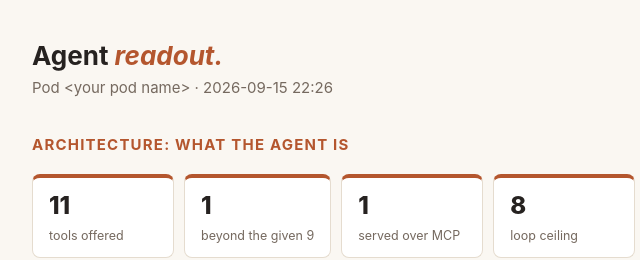
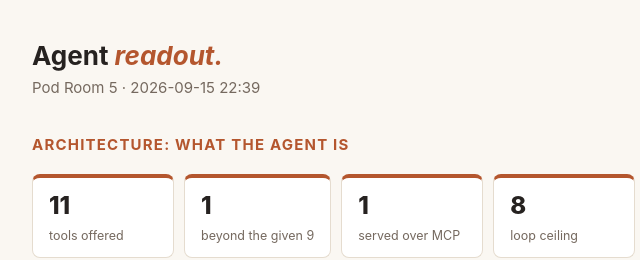
Before and after one commit to KCosAcc/BasecampRoom5, a plain HTML site: page readout.html in a window 1280 px wide. Shown: the top 260 px of the page, 168-808 px from the left. Drawn offline with Linux system fonts and the light colour scheme.

```diff
--- a/readout.html
+++ b/readout.html
@@ -1,5 +1,5 @@
 <!doctype html><meta charset='utf-8'>
-<title>Agent readout: &lt;your pod name&gt;</title>
+<title>Agent readout: Room 5</title>
 <style>
 body { font: 15px/1.5 -apple-system, BlinkMacSystemFont, 'Segoe UI', sans-serif;
   background: #faf7f2; color: #262220; margin: 0; padding: 36px 28px 64px; }
@@ -38,7 +38,7 @@
 .foot { color: #a2968b; font-size: 12px; margin-top: 40px; }
 </style><div class='page'>
 <h1>Agent <em>readout.</em></h1>
-<p class='sub'>Pod &lt;your pod name&gt; · 2026-09-15 22:26</p>
+<p class='sub'>Pod Room 5 · 2026-09-15 22:39</p>
 <h2>Architecture: what the agent is</h2>
 <div class='strip'>
 <div class='stat'><b>11</b><span>tools offered</span></div>
@@ -115,4 +115,4 @@
 <div class='meta'>← stop_reason=<b class='stopped'>end_turn</b> · blocks: text · in 4,031 / out 346 · 4.8s</div>
 </div>
 <p class='foot'>Generated by readout.py · Larkspur Airlines is a fictional training scenario · Confidential / do not distribute</p></div>
-<script type="application/json" id="evidence">{"generated": "2026-09-15T22:26:55", "pod": "<your pod name>", "banked_by": "Kieran Cosgrave", "banked": {"1.2": "903-4F2", "1.3": "0E1-478", "1.4": "521-884", "2.1": "F16-74F", "2.2": "704-415"}, "trace": {"turns": 4, "tool_calls": 3, "tool_names": ["lookup_booking", "get_flight_status", "check_policy"], "saw_thinking": true, "used_format": false, "used_tool_choice_none": false, "streamed": false, "deltas_seen": 0, "tokens": {"input": 12993, "output": 680, "cache_read": 0, "cache_write": 0}, "cache_hit_ratio": null, "elapsed": 10.9}, "all_shapes": {"attempted": 5, "shapes": 5, "failed": 0, "resolved": 5, "turns": 19, "tool_calls": 14, "tokens_in": 61309, "tokens_out": 3252, "cache_read": 0, "unfinished": [], "errors": []}}</script>
+<script type="application/json" id="evidence">{"generated": "2026-09-15T22:39:54", "pod": "Room 5", "banked_by": "Kieran Cosgrave", "banked": {"1.2": "903-4F2", "1.3": "0E1-478", "1.4": "521-884", "2.1": "F16-74F", "2.2": "704-415"}, "trace": {"turns": 4, "tool_calls": 3, "tool_names": ["lookup_booking", "get_flight_status", "check_policy"], "saw_thinking": true, "used_format": false, "used_tool_choice_none": false, "streamed": false, "deltas_seen": 0, "tokens": {"input": 12993, "output": 680, "cache_read": 0, "cache_write": 0}, "cache_hit_ratio": null, "elapsed": 10.9}, "all_shapes": {"attempted": 5, "shapes": 5, "failed": 0, "resolved": 5, "turns": 19, "tool_calls": 14, "tokens_in": 61309, "tokens_out": 3252, "cache_read": 0, "unfinished": [], "errors": []}}</script>
```
